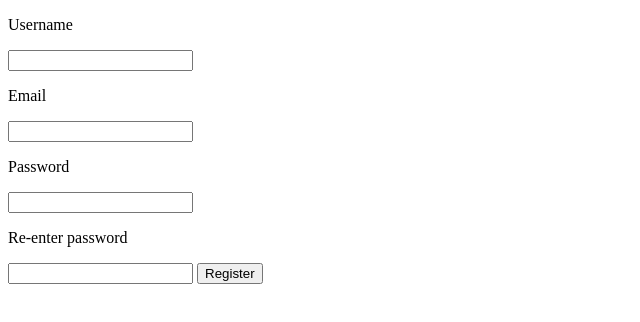
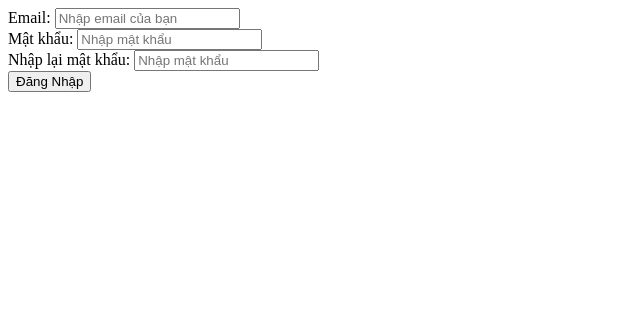
Before and after one commit to phandung2101/demo-svelte, a SvelteKit app: page /register in a window 1280 px wide. Shown: the top 322 px of the page, without its empty margins (0-640 px from the left). Built offline with nearby package versions, Linux system fonts and the light colour scheme.

Commit message:
add some thing

```diff
--- a/src/routes/register/+page.svelte
+++ b/src/routes/register/+page.svelte
@@ -1,23 +1,52 @@
 <script>
-  let form = $state({
-    username: "",
-    email: "",
-    password: "",
-    repassword: "",
-  });
+  let email = $state("");
+  let password = $state("");
+  let repassword = $state("");
+  let isLoading = $state(false);
 
-  function submitForm() {
-    console.log($state.snapshot(form));
+  function handleLogin() {
+    console.log({
+      email,
+      password,
+      repassword,
+    });
   }
 </script>
 
-<p>Username</p>
-<input type="text" value={form.username} onchange={event => {form.username = event.target.value}}/>
-<p>Email</p>
-<input type="email" value={form.email} />
-<p>Password</p>
-<input type="password" value={form.password} />
-<p>Re-enter password</p>
-<input type="password" value={form.repassword} />
+<form onsubmit={handleLogin}>
+  <div>
+    <label for="email">Email:</label>
+    <input
+      type="email"
+      id="email"
+      bind:value={email}
+      disabled={isLoading}
+      placeholder="Nhập email của bạn"
+    />
+  </div>
 
-<button onclick={() => submitForm()}>Register</button>
+  <div>
+    <label for="password">Mật khẩu:</label>
+    <input
+      type="password"
+      id="password"
+      bind:value={password}
+      disabled={isLoading}
+      placeholder="Nhập mật khẩu"
+    />
+  </div>
+
+  <div>
+    <label for="repassword">Nhập lại mật khẩu:</label>
+    <input
+      type="password"
+      id="repassword"
+      bind:value={repassword}
+      disabled={isLoading}
+      placeholder="Nhập mật khẩu"
+    />
+  </div>
+  <button type="submit" disabled={isLoading}>
+    {isLoading ? "Đang xử lý..." : "Đăng Nhập"}
+  </button>
+</form>
```
